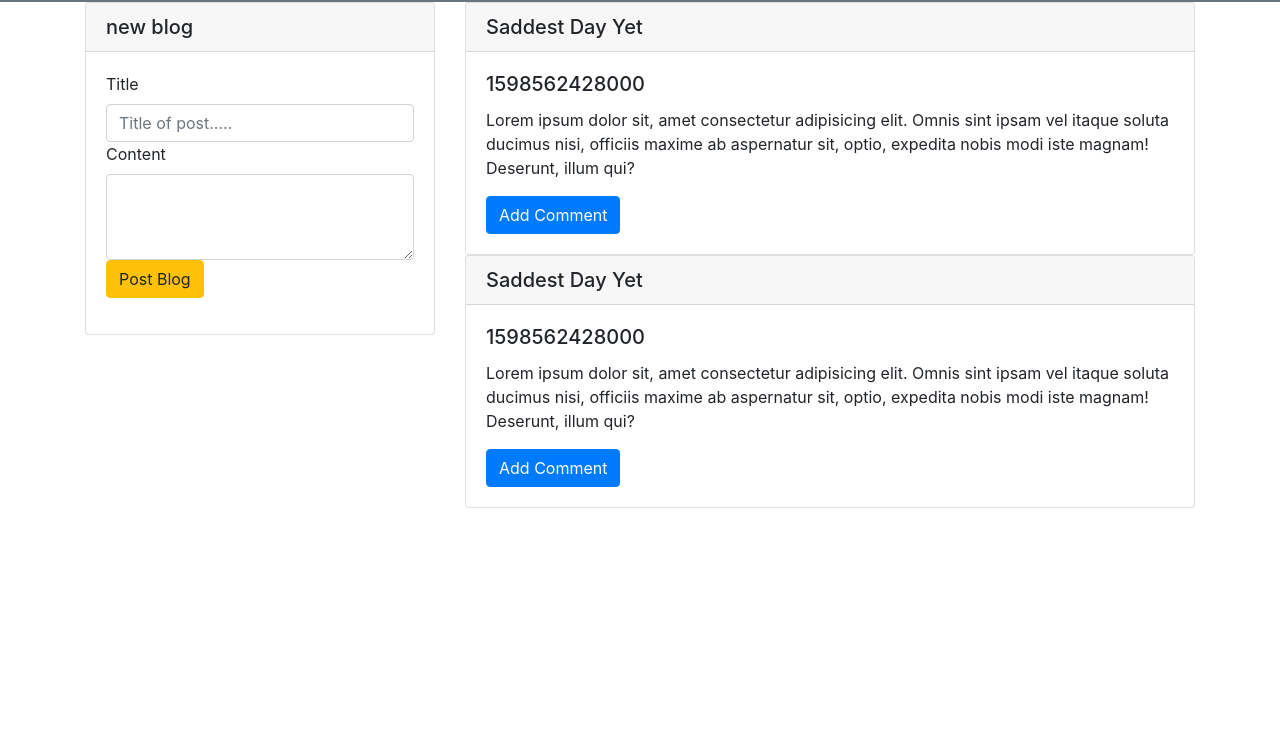
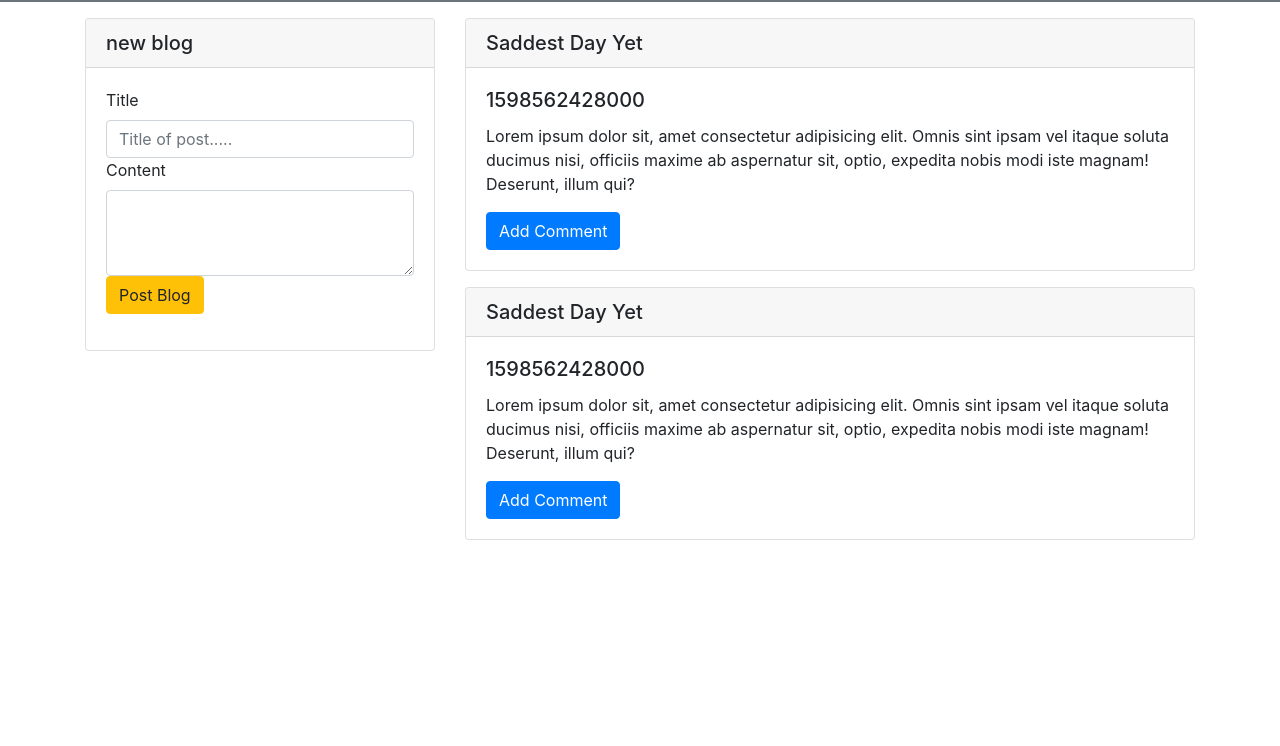
Before and after one commit to JacobCrombie/mySadBlog, a plain HTML site: page index.html in a window 1280 px wide. Shown: the part 54-800 px from the top of the page. Drawn offline with nearby package versions, Linux system fonts and the light colour scheme.

Commit message:
more stuff

```diff
--- a/app/Controllers/BlogsController.js
+++ b/app/Controllers/BlogsController.js
@@ -9,7 +9,7 @@ document.getElementById("blogzzz").innerHTML = template
 
 function _drawForm(){
   let template = `
-  <div class="card">
+  <div class="card my-3">
   <h5 class="card-header">new blog</h5>
   <div class="card-body">
       <form class="form-group" onsubmit="app.blogsController.postBlog(event)">
@@ -36,6 +36,7 @@ export default class BlogsController{
   _drawForm()
   }
 
+
   postBlog(event){
 event.preventDefault();
 let form = event.target
--- a/app/Models/Blog.js
+++ b/app/Models/Blog.js
@@ -1,14 +1,17 @@
+import { generateId } from "../utils.js"
+
 export default class Blog {
 
-  constructor({ title, content, timestamp }) {
+  constructor({ title, content, timestamp, id }) {
     this.title = title
     this.content = content
     this.timestamp = timestamp || Date.now()
+    this.id = id || generateId()
   }
 
   get Template() {
     return `
-    <div class="card">
+    <div class="card my-3">
     <h5 class="card-header">${this.title}</h5>
     <div class="card-body">
       <h5 class="card-title">${this.timestamp}</h5>
--- a/app/Services/BlogsService.js
+++ b/app/Services/BlogsService.js
@@ -6,11 +6,13 @@ class BlogsService{
     let newBlog = new Blog(newPost)
     STORE.State.Blogs.push(newBlog)
   }
+
+
+
+
   constructor(){
     console.log("service check");
   }
-
-
 }
 
 const SERVICE = new BlogsService();
--- a/app/store.js
+++ b/app/store.js
@@ -4,7 +4,9 @@ import Blog from "./Models/Blog.js";
 let _state = {
   /** @type {Blog[]} */
   Blogs: [
+    // @ts-ignore
     new Blog({title: "Saddest Day Yet", content: "Lorem ipsum dolor sit, amet consectetur adipisicing elit. Omnis sint ipsam vel itaque soluta ducimus nisi, officiis maxime ab aspernatur sit, optio, expedita nobis modi iste magnam! Deserunt, illum qui?"}),
+    // @ts-ignore
     new Blog({title: "Saddest Day Yet", content: "Lorem ipsum dolor sit, amet consectetur adipisicing elit. Omnis sint ipsam vel itaque soluta ducimus nisi, officiis maxime ab aspernatur sit, optio, expedita nobis modi iste magnam! Deserunt, illum qui?"})
   ]
 };
--- /dev/null
+++ b/app/utils.js
@@ -0,0 +1,10 @@
+export const generateId = function () {
+  var result = "";
+  var characters =
+    "ABCDEFGHIJKLMNOPQRSTUVWXYZabcdefghijklmnopqrstuvwxyz0123456789";
+  var charactersLength = characters.length;
+  for (var i = 0; i < 10; i++) {
+    result += characters.charAt(Math.floor(Math.random() * charactersLength));
+  }
+  return result;
+};
--- a/index.html
+++ b/index.html
@@ -20,6 +20,7 @@
     </header>
 
     <main class="container">
+
         <section class="row">
             <div class="col-4" id="newblog">
                 <!-- <div class="card">
@@ -39,9 +40,6 @@
                 </div> -->
             </div>
 
-
-
-
             <div class="col-8" id="blogzzz">
                 <!-- <div class="card">
                     <h5 class="card-header">new blog</h5>
@@ -53,9 +51,16 @@
                   </div> -->
             </div>
         </section>
+
     </main>
 
+<footer class="container-fluid">
+    <div class="row">
+        <div class="col">
 
+        </div>
+    </div>
+</footer>
 
     <script src="app/main.js" type="module"></script>
 </body>
```
Also changed, not shown: assets/style.css (+17 -4 lines).
